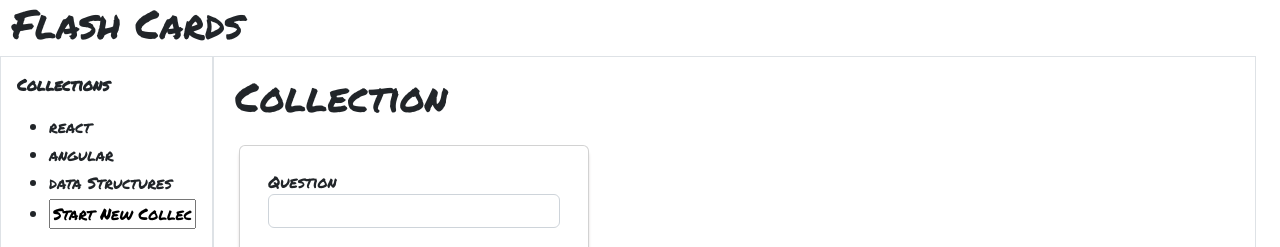
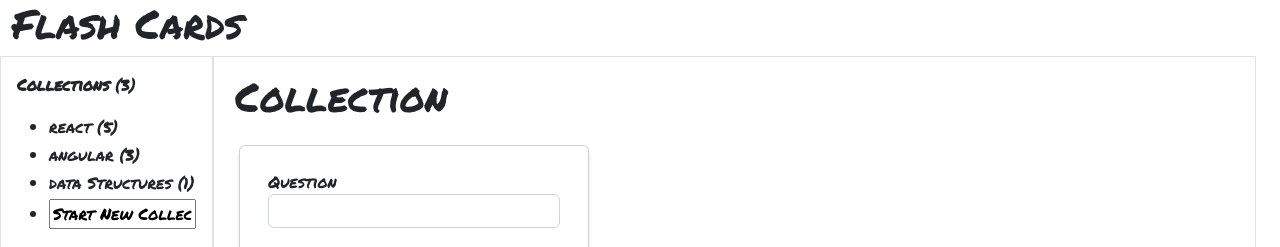
Before and after one commit to BriGuy520/flash-cards, a React (Create React App) app: page / in a window 1280 px wide. Shown: the top 247 px of the page. Built offline with nearby package versions, Linux system fonts and the light colour scheme.

Commit message:
Now listing number of collections and cards in a collection

```diff
--- a/src/components/Collections.tsx
+++ b/src/components/Collections.tsx
@@ -5,7 +5,9 @@ interface CollectionsProps {
   handleAddCollection: React.KeyboardEventHandler<HTMLInputElement>,
   handleClick: (value: string) => void,
   collectionName: string,
-  collections: object,
+  collections: {
+    [key: string]: Array<object>
+  },
 }
 
 const Collections = ({createCollection, handleAddCollection, handleClick, collectionName, collections}: CollectionsProps) => {
@@ -14,10 +16,11 @@ const Collections = ({createCollection, handleAddCollection, handleClick, collec
 
   return (
     <div className="p-2 lg-row-2">
-      <p><strong>Collections</strong></p>
+      <p><strong>Collections</strong> ({collectionList.length})</p>
       <ul className="collections-list">
         {collectionList.map(collection => {
-          return <li key={collection} onClick={() => handleClick(collection)}>{collection}</li>
+          const total: number = collections[collection].length;
+          return <li key={collection} onClick={() => handleClick(collection)}>{collection} ({total})</li>
         })}
         <li><input className="add-collection" onChange={createCollection} onKeyDown={handleAddCollection} value={collectionName}/></li>
       </ul>
```
